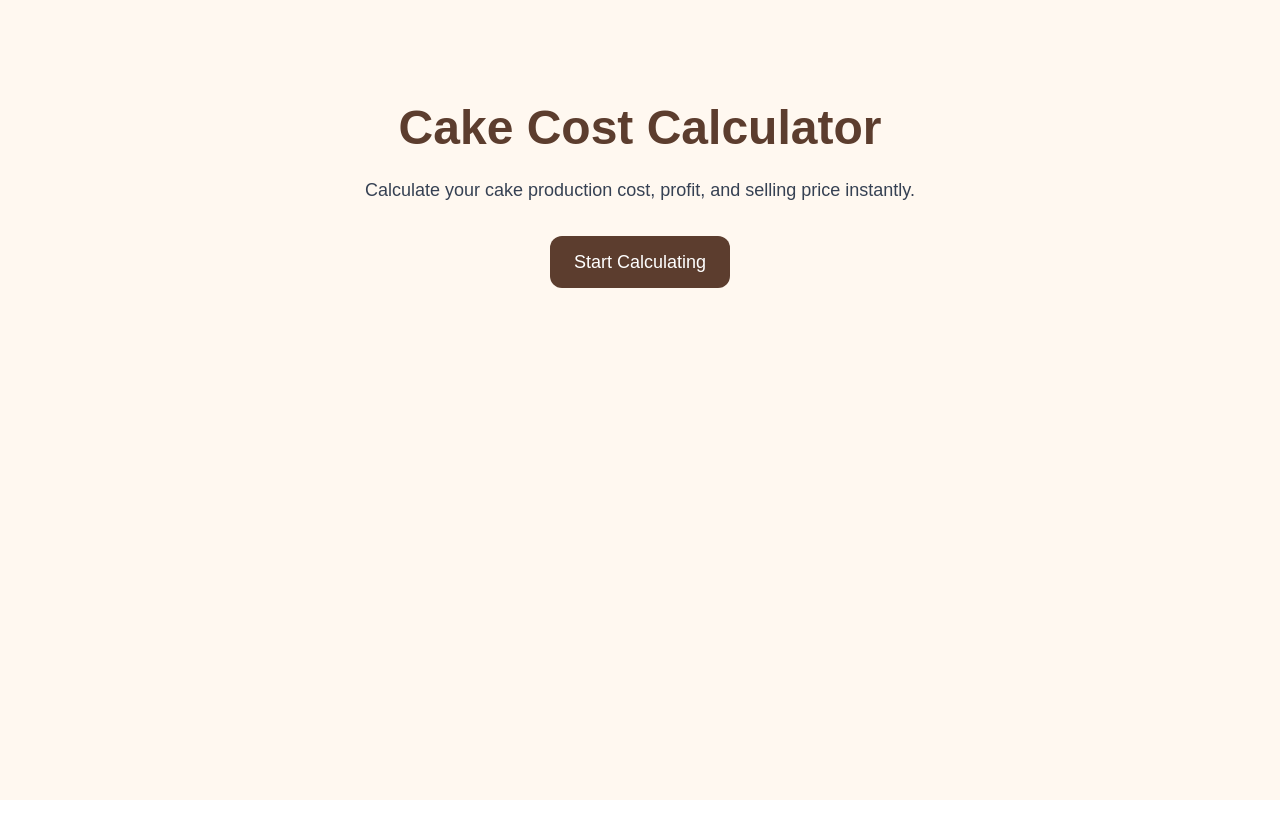
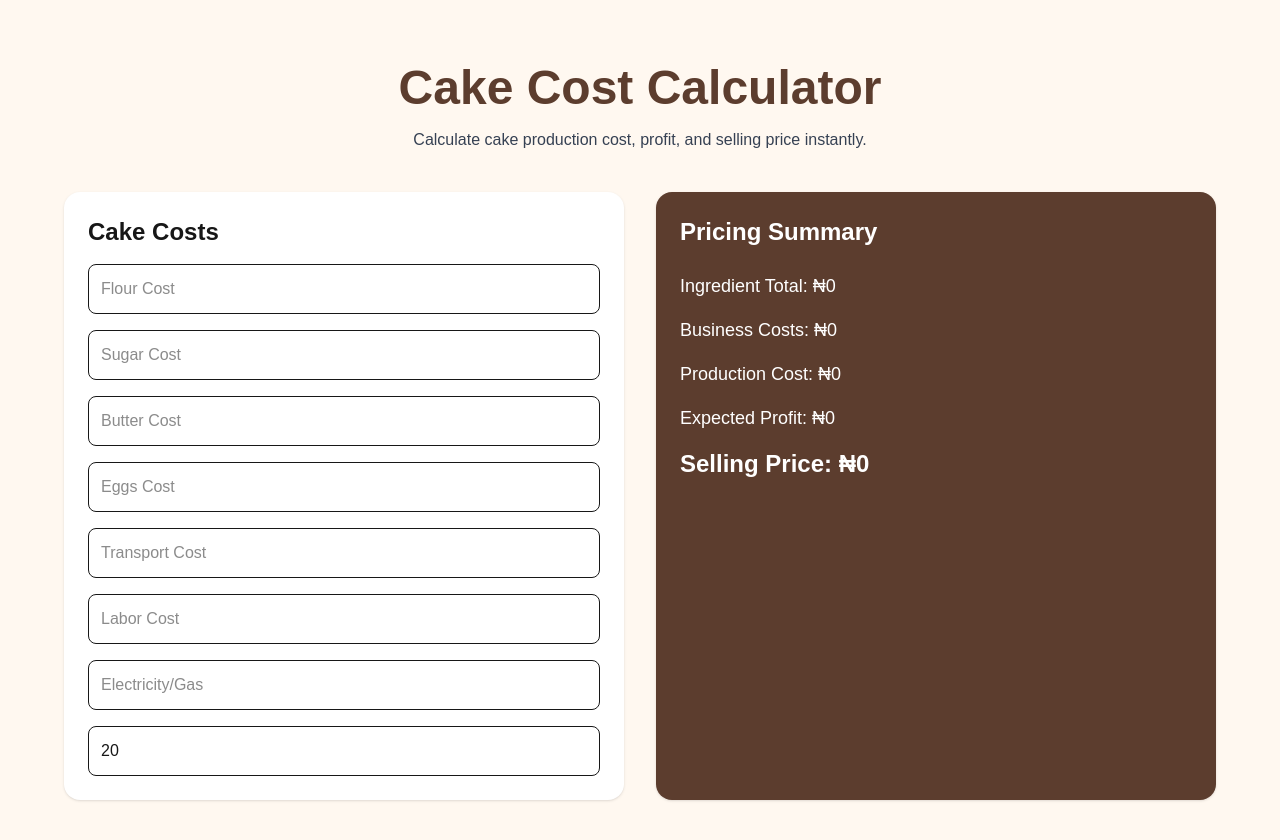
Before and after one commit to RoseO5/cake-cost-calculator, a Next.js app: page / in a window 1280 px wide. Shown: the top 840 px of the page. Before the commit the page ends 800 px from the top, so only its background shows below. Built offline with nearby package versions, Linux system fonts and the light colour scheme.

Commit message:
Build calculator UI

```diff
--- a/app/page.tsx
+++ b/app/page.tsx
@@ -1,19 +1,19 @@
+import CakeCalculator from "@/components/CakeCalculator"
+
 export default function Home() {
   return (
     <main className="min-h-screen bg-[#fff8f0] p-6">
-      <div className="max-w-4xl mx-auto text-center py-20">
-        <h1 className="text-5xl font-bold text-[#5c3d2e] mb-6">
+      <div className="max-w-6xl mx-auto py-10">
+        <h1 className="text-5xl font-bold text-center text-[#5c3d2e]">
           Cake Cost Calculator
         </h1>
 
-        <p className="text-lg text-gray-700 mb-8">
-          Calculate your cake production cost, profit,
-          and selling price instantly.
+        <p className="text-center text-gray-700 mt-4">
+          Calculate cake production cost,
+          profit, and selling price instantly.
         </p>
 
-        <button className="bg-[#5c3d2e] text-white px-6 py-3 rounded-xl text-lg hover:opacity-90">
-          Start Calculating
-        </button>
+        <CakeCalculator />
       </div>
     </main>
   )
--- /dev/null
+++ b/components/CakeCalculator.tsx
@@ -0,0 +1,178 @@
+"use client"
+
+import { useState } from "react"
+
+export default function CakeCalculator() {
+  const [ingredients, setIngredients] = useState({
+    flour: 0,
+    sugar: 0,
+    butter: 0,
+    eggs: 0,
+  })
+
+  const [businessCosts, setBusinessCosts] = useState({
+    transport: 0,
+    labor: 0,
+    electricity: 0,
+  })
+
+  const [profitPercentage, setProfitPercentage] = useState(20)
+
+  const ingredientTotal =
+    Number(ingredients.flour) +
+    Number(ingredients.sugar) +
+    Number(ingredients.butter) +
+    Number(ingredients.eggs)
+
+  const businessTotal =
+    Number(businessCosts.transport) +
+    Number(businessCosts.labor) +
+    Number(businessCosts.electricity)
+
+  const totalCost = ingredientTotal + businessTotal
+
+  const expectedProfit =
+    (profitPercentage / 100) * totalCost
+
+  const sellingPrice =
+    totalCost + expectedProfit
+
+  return (
+    <div className="grid md:grid-cols-2 gap-8 mt-10">
+      <div className="bg-white p-6 rounded-2xl shadow">
+        <h2 className="text-2xl font-bold mb-4">
+          Cake Costs
+        </h2>
+
+        <div className="space-y-4">
+          <input
+            type="number"
+            placeholder="Flour Cost"
+            className="w-full border p-3 rounded-lg"
+            onChange={(e) =>
+              setIngredients({
+                ...ingredients,
+                flour: Number(e.target.value),
+              })
+            }
+          />
+
+          <input
+            type="number"
+            placeholder="Sugar Cost"
+            className="w-full border p-3 rounded-lg"
+            onChange={(e) =>
+              setIngredients({
+                ...ingredients,
+                sugar: Number(e.target.value),
+              })
+            }
+          />
+
+          <input
+            type="number"
+            placeholder="Butter Cost"
+            className="w-full border p-3 rounded-lg"
+            onChange={(e) =>
+              setIngredients({
+                ...ingredients,
+                butter: Number(e.target.value),
+              })
+            }
+          />
+
+          <input
+            type="number"
+            placeholder="Eggs Cost"
+            className="w-full border p-3 rounded-lg"
+            onChange={(e) =>
+              setIngredients({
+                ...ingredients,
+                eggs: Number(e.target.value),
+              })
+            }
+          />
+
+          <input
+            type="number"
+            placeholder="Transport Cost"
+            className="w-full border p-3 rounded-lg"
+            onChange={(e) =>
+              setBusinessCosts({
+                ...businessCosts,
+                transport: Number(e.target.value),
+              })
+            }
+          />
+
+          <input
+            type="number"
+            placeholder="Labor Cost"
+            className="w-full border p-3 rounded-lg"
+            onChange={(e) =>
+              setBusinessCosts({
+                ...businessCosts,
+                labor: Number(e.target.value),
+              })
+            }
+          />
+
+          <input
+            type="number"
+            placeholder="Electricity/Gas"
+            className="w-full border p-3 rounded-lg"
+            onChange={(e) =>
+              setBusinessCosts({
+                ...businessCosts,
+                electricity: Number(e.target.value),
+              })
+            }
+          />
+
+          <input
+            type="number"
+            placeholder="Profit %"
+            className="w-full border p-3 rounded-lg"
+            value={profitPercentage}
+            onChange={(e) =>
+              setProfitPercentage(Number(e.target.value))
+            }
+          />
+        </div>
+      </div>
+
+      <div className="bg-[#5c3d2e] text-white p-6 rounded-2xl shadow">
+        <h2 className="text-2xl font-bold mb-6">
+          Pricing Summary
+        </h2>
+
+        <div className="space-y-4 text-lg">
+          <p>
+            Ingredient Total: ₦
+            {ingredientTotal.toLocaleString()}
+          </p>
+
+          <p>
+            Business Costs: ₦
+            {businessTotal.toLocaleString()}
+          </p>
+
+          <p>
+            Production Cost: ₦
+            {totalCost.toLocaleString()}
+          </p>
+
+          <p>
+            Expected Profit: ₦
+            {expectedProfit.toLocaleString()}
+          </p>
+
+          <p className="text-2xl font-bold">
+            Selling Price: ₦
+            {sellingPrice.toLocaleString()}
+          </p>
+        </div>
+      </div>
+    </div>
+  )
+}
```
